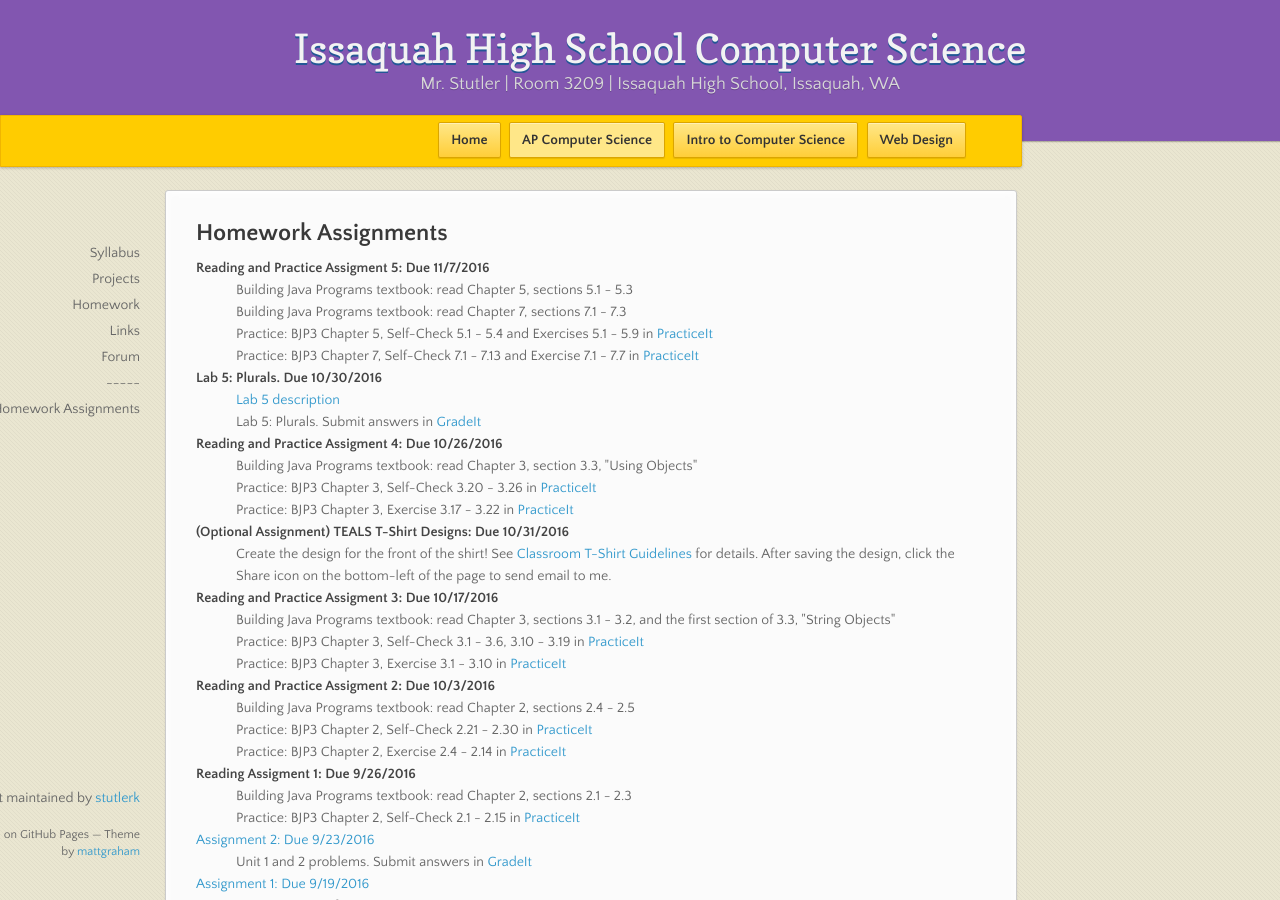
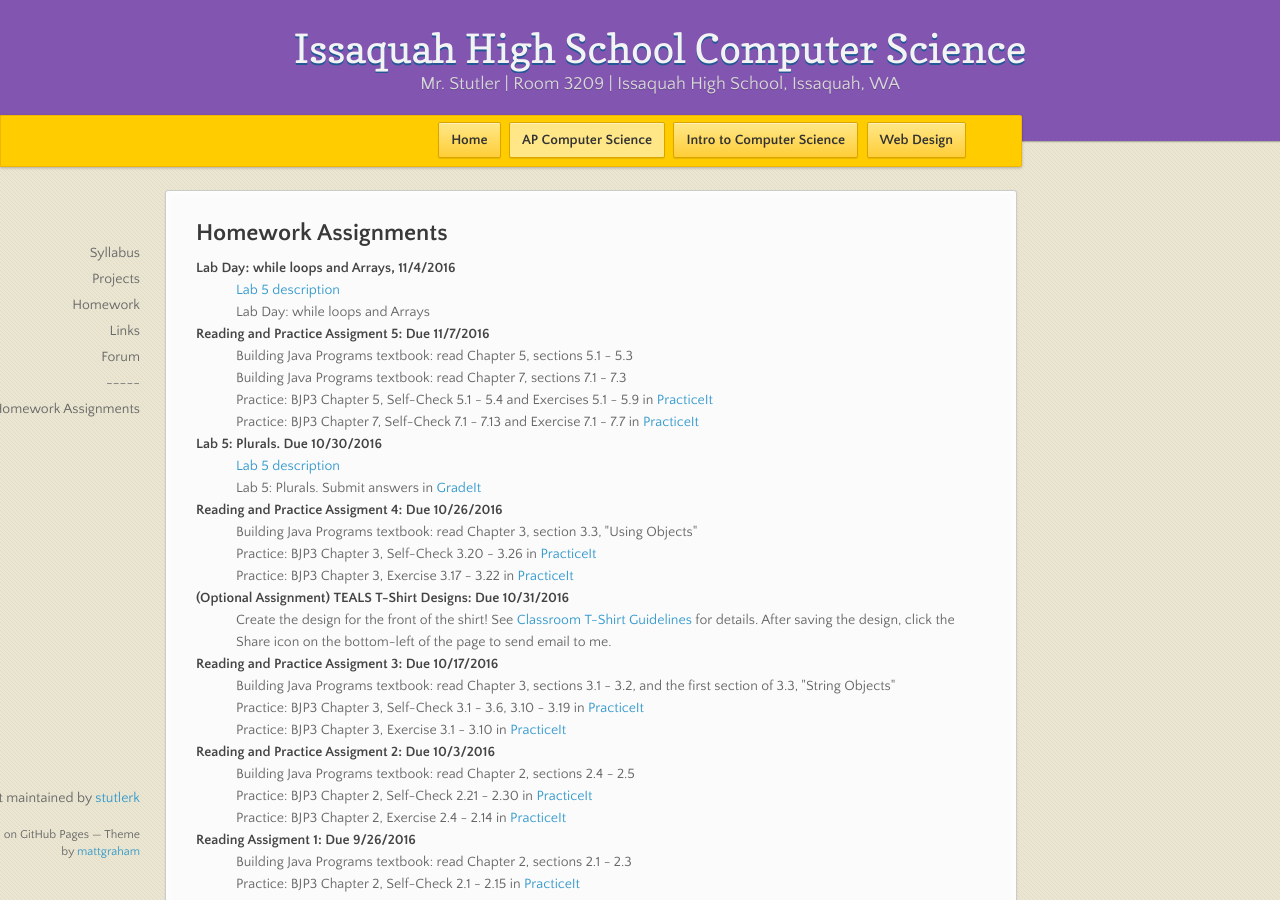
Before and after one commit to stutlerk/ihs-website, a Jekyll site: the page built from _apcs/homework.html, in a window 1280 px wide and 900 px high. Built offline with Jekyll 4.4.1, drawn with Linux system fonts in a browser that asks for light colours; nearby versions of some CDN libraries.

Commit message:
Update homework.html

```diff
--- a/_apcs/homework.html
+++ b/_apcs/homework.html
@@ -6,6 +6,10 @@ layout: course
 <section>
 <h2>Homework Assignments</h2>
 <dl>
+    <dt>Lab Day: while loops and Arrays, 11/4/2016</dt>
+    <dd><a href="https://issaquahwednet-my.sharepoint.com/personal/stutlerk_issaquah_wednet_edu/_layouts/15/guestaccess.aspx?guestaccesstoken=%2fLcLQEcZqrCro5yKOyFcnyKyLLxDsz8MBeRWQSBhUsQ%3d&docid=0b95dd58e4e2f4ea49c2040822d213ac4&rev=1">Lab 5 description</a></dd>
+    <dd>Lab Day: while loops and Arrays</dd>
+
     <dt>Reading and Practice Assigment 5: Due 11/7/2016</dt>
     <dd>Building Java Programs textbook: read Chapter 5, sections 5.1 - 5.3</dd>
     <dd>Building Java Programs textbook: read Chapter 7, sections 7.1 - 7.3</dd>
```
